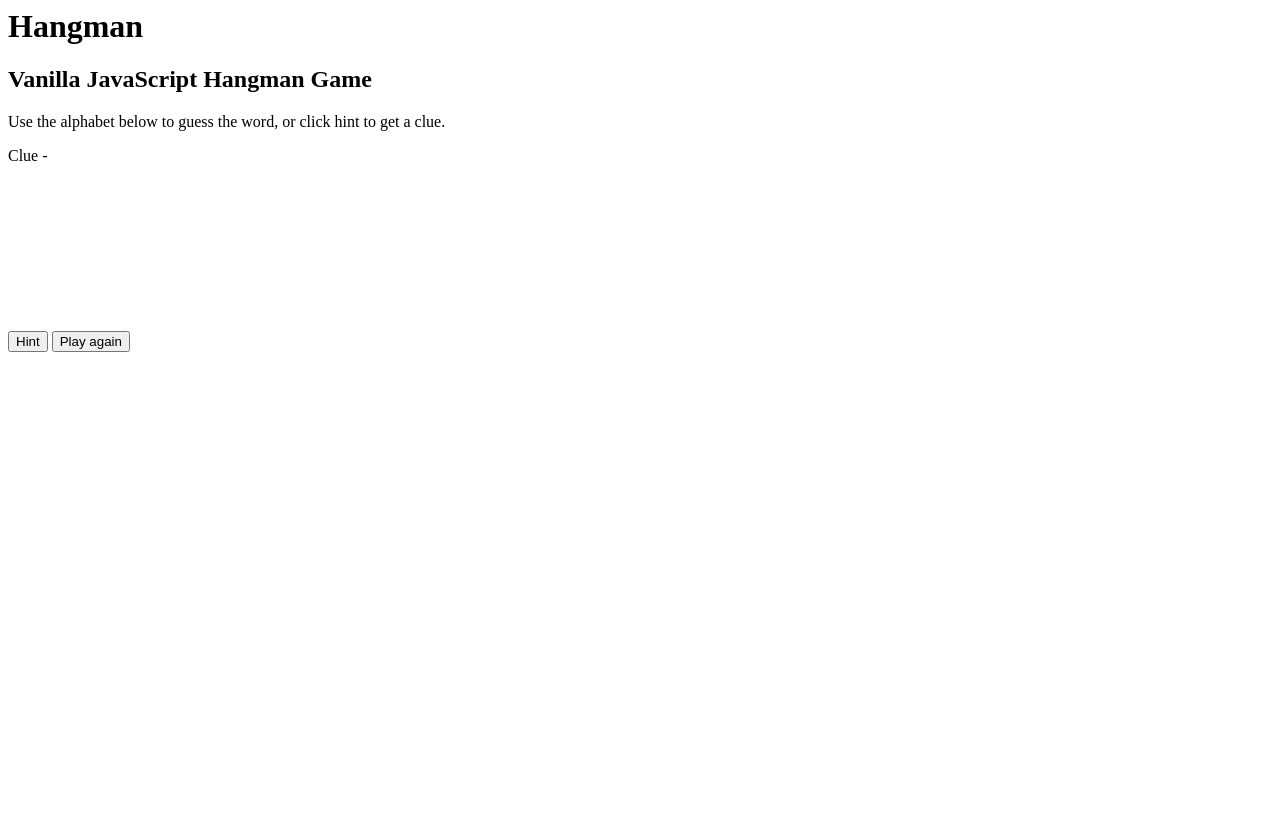
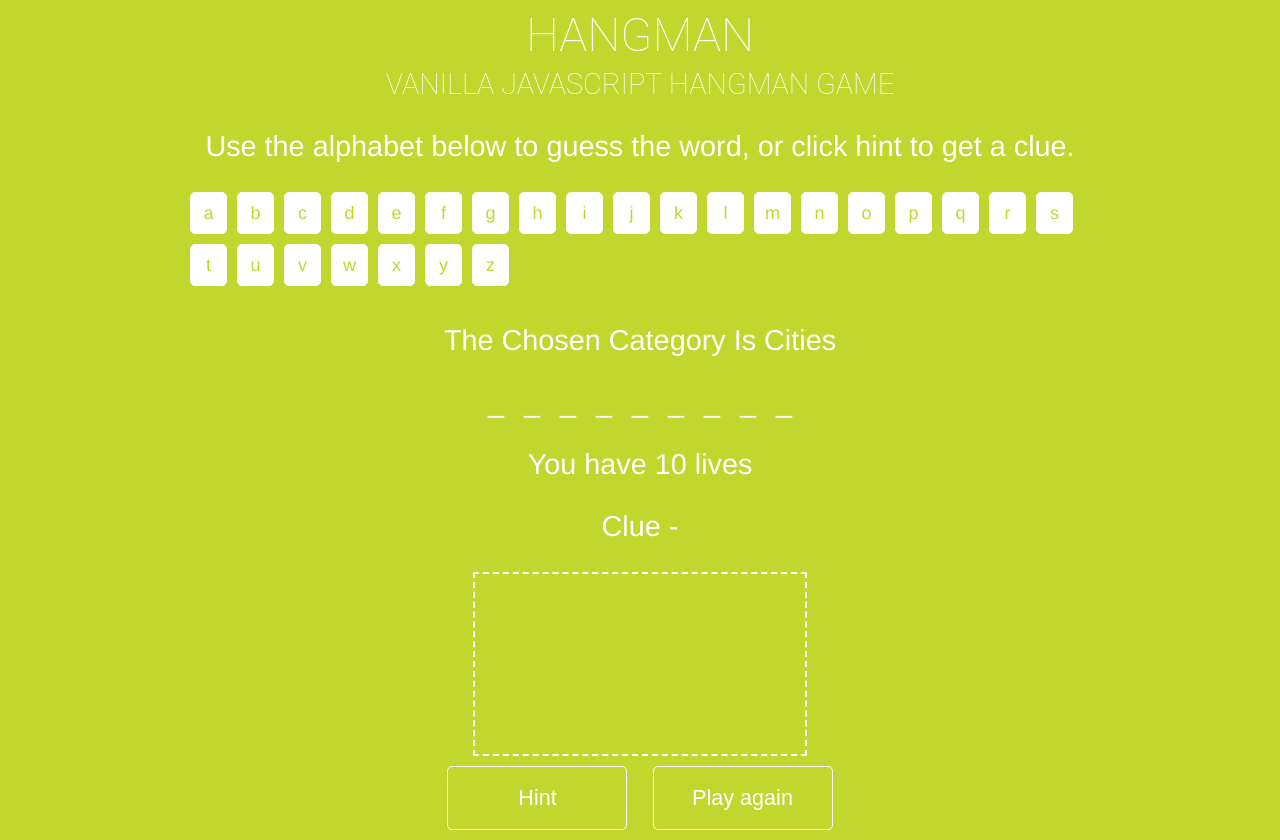
Before and after one commit to drfperez/penjat, a plain HTML site: page index.html in a window 1280 px wide. Before the commit the page ends 800 px from the top, so only its background shows below. Drawn offline with Linux system fonts and the light colour scheme.

Commit message:
Update index.html

```diff
--- a/index.html
+++ b/index.html
@@ -1,5 +1,7 @@
 <html>
 <head>
+   <link rel="stylesheet" type="text/css" href="style.css">
+   <script src="hangman.js"></script>
 </head>
 <body><div class="wrapper">
    <h1>Hangman</h1>
```
